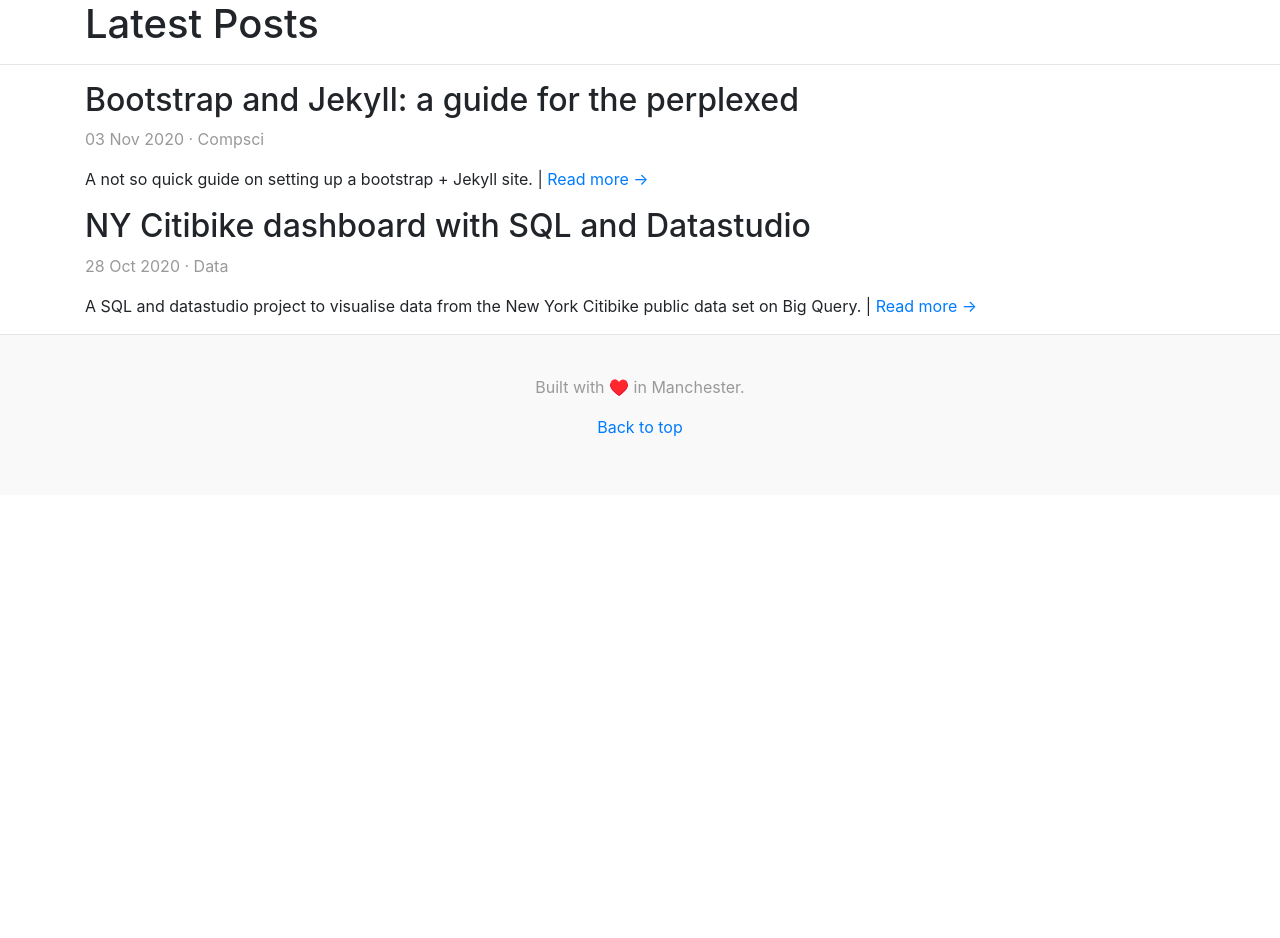
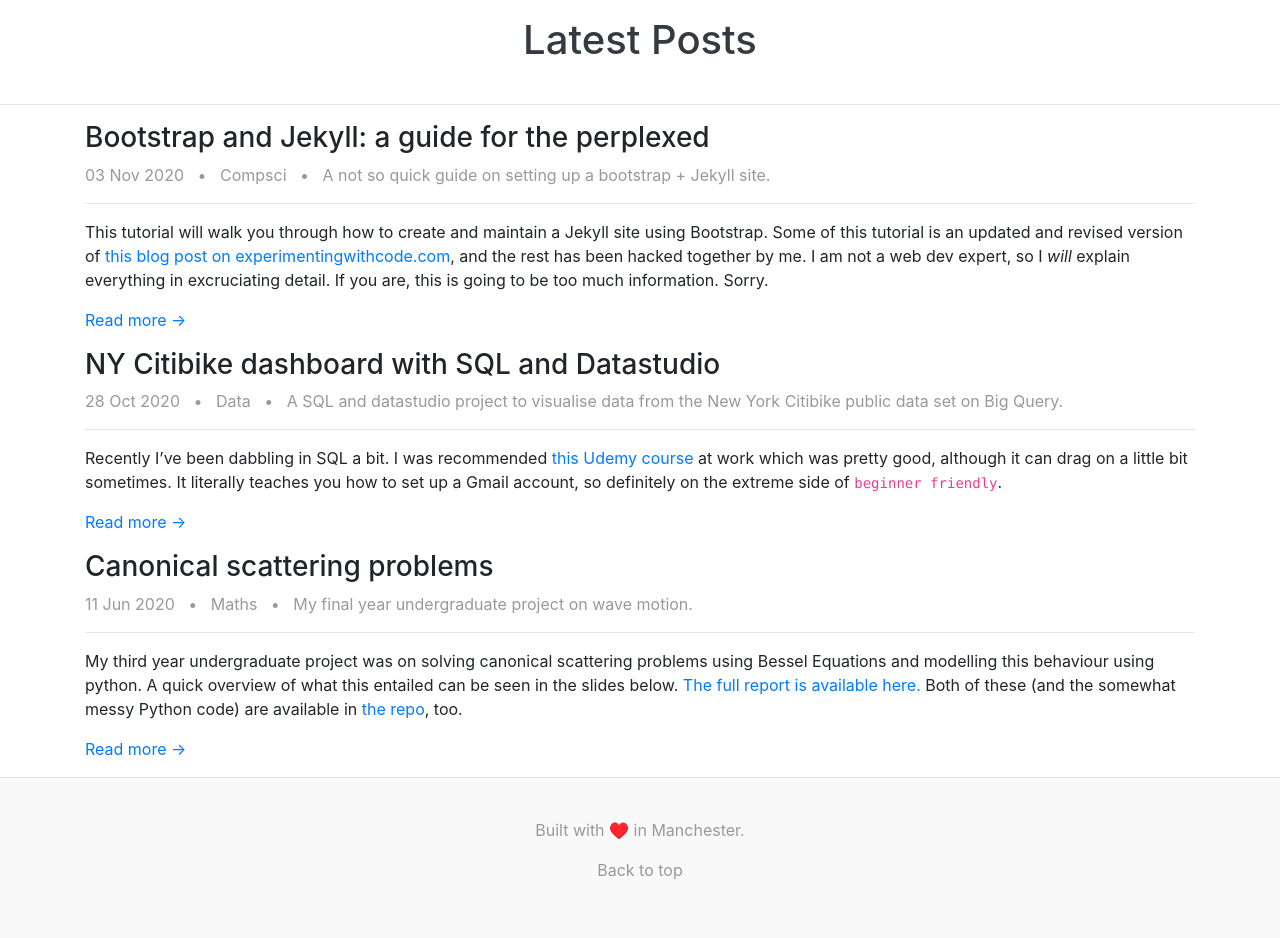
Before and after one commit to vvveracruz/vvveracruz.github.io, a Jekyll site: the page built from blog.html, in a window 1280 px wide. Built offline with Jekyll 4.4.1, drawn with Linux system fonts in a browser that asks for light colours; before the commit the page ends 900 px from its top, so only the background shows below that.

Commit message:
publish degree project, add link to homepage, updated 404

```diff
--- a/404.html
+++ b/404.html
@@ -21,5 +21,7 @@ layout: default
   <h1>404</h1>
 
   <p><strong>Page not found :(</strong></p>
-  <p>The requested page could not be found.</p>
+  <p>I don't know what you're looking for but it's not here.</p>
+
+  <h5><a href="{{site.url}}/">Back to home</a></h5>
 </div>
--- a/_includes/footer.html
+++ b/_includes/footer.html
@@ -1,6 +1,6 @@
 <footer class="mt-auto">
 <div class="container">
   <p>Built with ♥️ in Manchester.</p>
-  <p><a href="#">Back to top</a></p>
+  <p><a class="text-muted" href="#">Back to top</a></p>
 </div>
 </footer>
--- a/_layouts/page.html
+++ b/_layouts/page.html
@@ -1,12 +1,19 @@
 ---
 layout: default
 ---
-<div class="container">
-  <h1 data-toc-skip class="page-title"> {{ page.title }} </h1>
-</div>
+<header class="py-3">
+  <div class="container">
+    <div class="row justify-content-md-center">
+
+      <div class="col text-center">
+        <h1 data-toc-skip class="page-title"><a class="text-dark" href="#">{{ page.title }}</a></h1>
+      </div>
+
+    </div>
+  </div>
+</header>
 
 <hr>
-
 <div class="container">
       {{ content }}
 </div>
--- a/_layouts/post.html
+++ b/_layouts/post.html
@@ -1,6 +1,5 @@
 ---
 layout: default
-
 ---
 
 <link rel="stylesheet" href="/assets/id/{{ page.id }}/style.css">
--- /dev/null
+++ b/_posts/2020-06-12-canonical-scattering.md
@@ -0,0 +1,17 @@
+---
+layout: post
+title:  "Canonical scattering problems"
+date:   2020-06-12 00:00:00 +0100
+category: maths
+tags: wave-motion, physics, Bessel-equations, python
+repo: https://github.com/vvveracruz/canonical-scattering
+repo_name: "Github repo"
+summary: "My final year undergraduate project on wave motion."
+nav: false
+---
+
+My third year undergraduate project was on solving canonical scattering problems using Bessel Equations and modelling this behaviour using python. A quick overview of what this entailed can be seen in the slides below. [The full report is available here.](/assets/id{{ page.id }}/csp-report.pdf) Both of these (and the somewhat messy Python code) are available in [the repo]({{ page.repo }}), too.
+
+<div class="embed-responsive embed-responsive-4by3">
+  <iframe class="embed-responsive-item" src="/assets/id{{ page.id }}/csp-slides.pdf" type="application/pdf"></iframe>
+</div>
--- a/blog.html
+++ b/blog.html
@@ -5,7 +5,8 @@ permalink: home
 ---
 
 {% for post in site.posts %}
-  <h2>{{ post.title }}</h2>
-  <p class="text-muted">{{ post.date | date_to_string }} · {{ post.category | capitalize }}</p>
-  <p>{{ post.summary }} | <a href="{{ post.url }}">Read more → </a></p>
+  <h3>{{ post.title }}</h3>
+  <p class="text-muted">{{ post.date | date_to_string }} &nbsp • &nbsp {{ post.category | capitalize }} &nbsp • &nbsp {{ post.summary }}</p>
+  <hr>
+  <p> {{ post.excerpt }} <a href="{{ post.url }}">Read more → </a> </p>
 {% endfor %}
```
Also changed, not shown: _drafts/2020-06-12-canonical-scattering.md (deleted, +0 -15 lines), assets/id/canonical-scattering/style.css (added, +7 -0 lines), index.md (+1 -0 lines), 3 other files.
